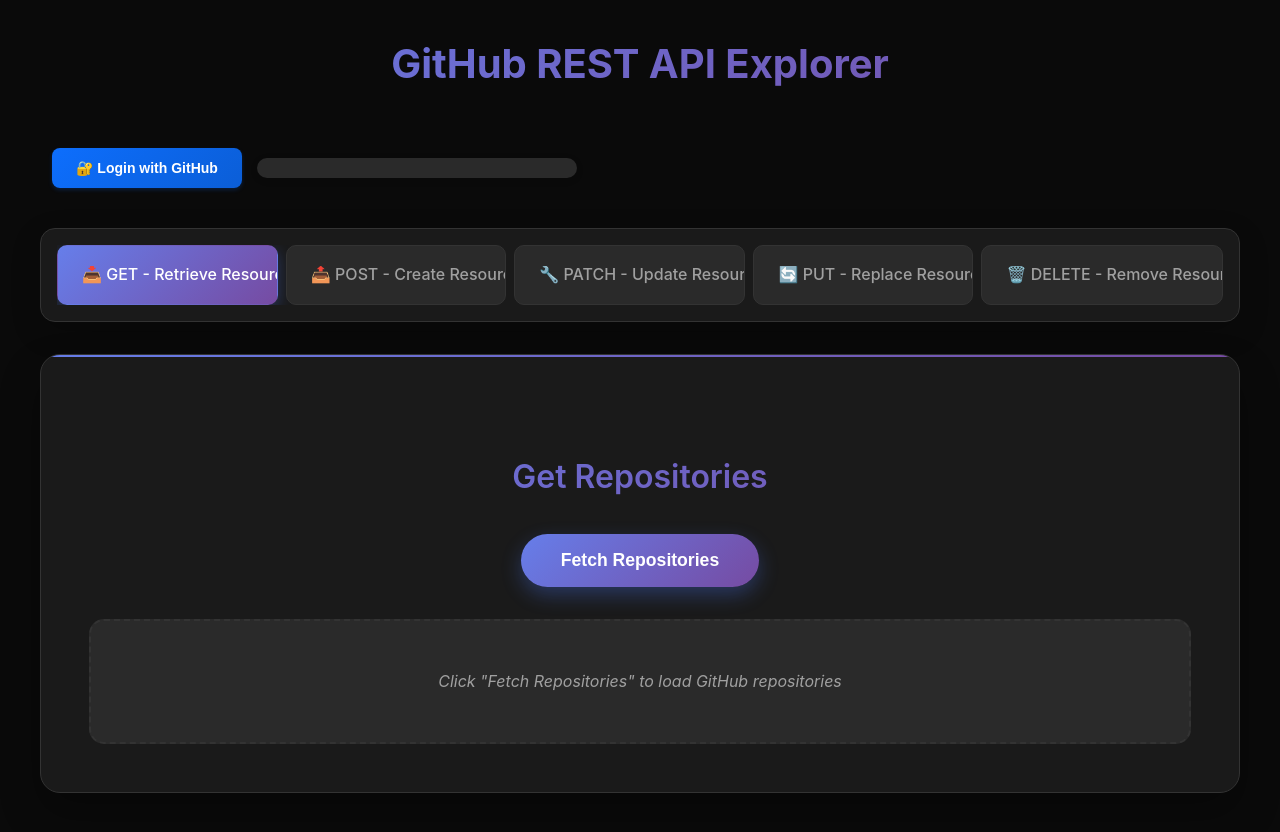
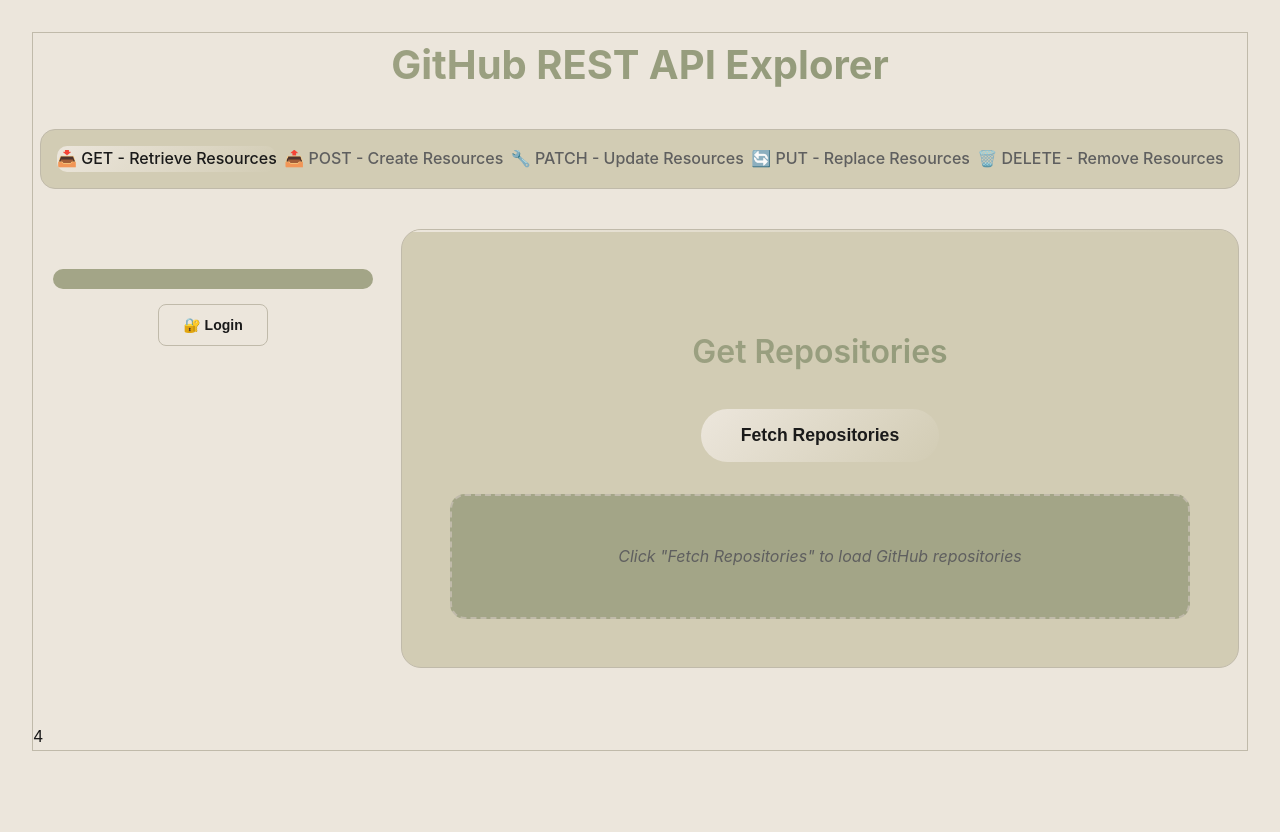
Before and after one commit to ZuhairaTech/github-app-backend, a website: page public/index.html in a window 1280 px wide. After the commit the page ends 800 px from the top, so only its background shows below. Drawn offline with Linux system fonts and the light colour scheme.

Commit message:
make some adjustment into grid

```diff
--- a/public/index.html
+++ b/public/index.html
@@ -5,15 +5,13 @@
     <title>GitHub App - REST API Explorer</title>
     <link rel="stylesheet" href="styles.css"/>
 </head>
+
 <body>
+    <section class="layout">
+        <div class="header">
+            <!-- Navigation -->
             <h1 class="main-title">GitHub REST API Explorer</h1>
-    <div class="auth-container">
-        <button id="loginBtn">🔐 Login with GitHub</button>
-        <button id="logoutBtn" style="display:none;">🚪 Logout</button>
-        <p id="userInfo"></p>
-    </div>
 
-    <!-- Navigation -->
             <div class="nav-container">
                 <div class="nav-tabs">
                     <div class="nav-tab active" data-section="get">📥 GET - Retrieve Resources</div>
@@ -40,7 +38,17 @@
             </script>
                 </div>
             </div>
+        </div>
 
+        <div class="leftSide">
+            <div class="auth-container">
+                <p id="userInfo"></p>
+                <button id="loginBtn">🔐 Login </button>
+                <button id="logoutBtn" style="display:none;">🚪 Logout</button>
+            </div>
+        </div>
+
+        <div class="body">
             <!-- GET Section -->
             <div class="section active" id="get">
                 <h2>Get Repositories</h2>
@@ -212,5 +220,9 @@
                 }
 
             </script>
+        </div>
+
+        <div class="footer">4</div>
+    </section>
 </body>
 </html>
--- a/public/styles.css
+++ b/public/styles.css
@@ -1,19 +1,40 @@
 :root {
-    --primary-bg: #0a0a0a;
-    --secondary-bg: #1a1a1a;
-    --accent-bg: #2a2a2a;
-    --primary-text: #ffffff;
-    --secondary-text: #a0a0a0;
-    --accent-color: #4c7aff;
-    --accent-hover: #3366ff;
-    --border-color: #333333;
-    --gradient-1: linear-gradient(135deg, #667eea 0%, #764ba2 100%);
-    --gradient-2: linear-gradient(135deg, #f093fb 0%, #f5576c 100%);
-    --success-color: #10b981;
-    --warning-color: #f59e0b;
-    --skill-bar-bg: #e2e8f0;
-    --skill-progress-bg: linear-gradient(90deg, #667eea 0%, #764ba2 100%);
+    --primary-bg: #ece6dc; /* Cream - main background */
+    --secondary-bg: #d2ccb4; /* Soft sage - section background */
+    --accent-bg: #a3a587; /* Darker sage - highlights, buttons */
+
+    --primary-text: #1a1a1a; /* Almost black for strong contrast */
+    --secondary-text: #5f5f5f; /* Muted grey for less focus text */
+
+    --accent-color: #a3a587; /* Sage green - buttons, links */
+    --accent-hover: #8c9675; /* Slightly darker sage on hover */
+
+    --border-color: #c0baaa; /* Light taupe for soft borders */
+
+    --success-color: #6b8f71; /* Sage-leaning green */
+    --warning-color: #d4a373; /* Soft brownish-orange for warnings */
+
+    --gradient-1: linear-gradient(135deg, #ece6dc 0%, #d2ccb4 100%);
+    --gradient-2: linear-gradient(135deg, #a3a587 0%, #8c9675 100%);
 }
+
+
+.layout {
+  width: 100%;
+  border: 1px solid var(--border-color);
+  display: grid;
+  grid:
+    "header header header" auto
+    "leftSide body ." 1fr
+    "footer footer footer" auto
+    / auto 1fr auto;
+  gap: 8px;
+}
+
+.header { grid-area: header; }
+.leftSide { grid-area: leftSide; }
+.body { grid-area: body; }
+.footer { grid-area: footer; }
 
 * {
     margin: 0;
@@ -37,7 +58,6 @@
     border-radius: 20px;
     padding: 3rem;
     border: 1px solid var(--border-color);
-    box-shadow: 0 20px 40px rgba(0, 0, 0, 0.3);
     position: relative;
     overflow: hidden;
 }
@@ -57,7 +77,7 @@
     font-weight: 700;
     text-align: center;
     margin-bottom: 2rem;
-    background: var(--gradient-1);
+    background: var(--gradient-2);
     -webkit-background-clip: text;
     -webkit-text-fill-color: transparent;
     background-clip: text;
@@ -67,6 +87,7 @@
 /* Login/Logout Button Styles */
 .auth-container {
     display: flex;
+    flex-direction: column;
     align-items: center;
     gap: 15px;
     margin: 20px 0;
@@ -75,40 +96,34 @@
 }
 
 #loginBtn, #logoutBtn {
-    background: linear-gradient(135deg, #0d6efd 0%, #0b5ed7 100%);
-    color: white;
-    border: none;
+    color: var(--primary-text);
+    background: var(--primary-bg);
+    border: 1px solid var(--border-color);
     padding: 12px 24px;
     border-radius: 8px;
     font-size: 14px;
     font-weight: 600;
     cursor: pointer;
     transition: all 0.3s ease;
-    box-shadow: 0 2px 4px rgba(13, 110, 253, 0.2);
     position: relative;
     overflow: hidden;
 }
 
 #loginBtn:hover, #logoutBtn:hover {
-    background: linear-gradient(135deg, #0b5ed7 0%, #0a58ca 100%);
-    transform: translateY(-2px);
-    box-shadow: 0 4px 8px rgba(13, 110, 253, 0.3);
+    background: var(--accent-hover);
 }
 
 #loginBtn:active, #logoutBtn:active {
     transform: translateY(0);
-    box-shadow: 0 2px 4px rgba(13, 110, 253, 0.2);
 }
 
 /* Logout button specific styling */
 #logoutBtn {
-    background: linear-gradient(135deg, #dc3545 0%, #c82333 100%);
-    box-shadow: 0 2px 4px rgba(220, 53, 69, 0.2);
+    background: var(--accent-hover);
 }
 
 #logoutBtn:hover {
-    background: linear-gradient(135deg, #c82333 0%, #bd2130 100%);
-    box-shadow: 0 4px 8px rgba(220, 53, 69, 0.3);
+    background: var(--warning-color);
 }
 
 /* User info styling */
@@ -120,7 +135,6 @@
     color: #333;
     font-size: 14px;
     border: var(--accent-color);
-    box-shadow: 0 2px 8px rgba(0, 0, 0, 0.08);
     min-width: 320px;
     display: flex;
     flex-direction: row;
@@ -132,13 +146,11 @@
 /* User profile image */
 #userInfo img {
     border: 3px solid #0d6efd;
-    box-shadow: 0 4px 12px rgba(13, 110, 253, 0.2);
-    transition: transform 0.3s ease, box-shadow 0.3s ease;
+    transition: transform 0.3s ease;
 }
 
 #userInfo img:hover {
     transform: scale(1.05);
-    box-shadow: 0 6px 16px rgba(13, 110, 253, 0.3);
 }
 
 /* User info paragraphs */
@@ -308,7 +320,6 @@
     border-radius: 50px;
     cursor: pointer;
     transition: all 0.3s ease;
-    box-shadow: 0 8px 20px rgba(76, 122, 255, 0.3);
     position: relative;
     overflow: hidden;
     min-width: 200px;
@@ -316,16 +327,10 @@
 
 #createIssue {
     background: var(--gradient-2);
-    box-shadow: 0 8px 20px rgba(245, 87, 108, 0.3);
 }
 
 #fetchRepos:hover, #createIssue:hover {
     transform: translateY(-3px);
-    box-shadow: 0 15px 35px rgba(76, 122, 255, 0.4);
-}
-
-#createIssue:hover {
-    box-shadow: 0 15px 35px rgba(245, 87, 108, 0.4);
 }
 
 #fetchRepos:active, #createIssue:active {
@@ -368,7 +373,6 @@
 
 #repoList li:hover {
     transform: translateY(-5px);
-    box-shadow: 0 15px 35px rgba(76, 122, 255, 0.2);
     background: var(--secondary-bg);
     border-color: var(--accent-color);
 }
@@ -421,7 +425,6 @@
 #repoName:focus, #issueTitle:focus, #issueBody:focus {
     outline: none;
     border-color: var(--accent-color);
-    box-shadow: 0 0 0 3px rgba(76, 122, 255, 0.1);
     background: var(--accent-bg);
 }
 
@@ -488,7 +491,6 @@
     border-radius: 15px;
     padding: 1rem;
     border: 1px solid var(--border-color);
-    box-shadow: 0 10px 30px rgba(0, 0, 0, 0.2);
 }
 
 .nav-tabs {
@@ -504,9 +506,8 @@
 }
 
 .nav-tab {
-    padding: 1rem 1.5rem;
-    background: var(--accent-bg);
-    border: 1px solid var(--border-color);
+    /* padding: 1rem 1.5rem; */
+    /* border: 1px solid var(--border-color); */
     border-radius: 10px;
     color: var(--secondary-text);
     cursor: pointer;
@@ -527,23 +528,8 @@
     background: var(--gradient-1);
     color: var(--primary-text);
     border-color: transparent;
-    box-shadow: 0 5px 15px rgba(76, 122, 255, 0.3);
 }
 
-.nav-tab::before {
-    content: '';
-    position: absolute;
-    top: 0;
-    left: -100%;
-    width: 100%;
-    height: 100%;
-    background: linear-gradient(90deg, transparent, rgba(255, 255, 255, 0.1), transparent);
-    transition: left 0.5s;
-}
-
-.nav-tab:hover::before {
-    left: 100%;
-}
 
 /* Section Styles */
 .section {
@@ -554,7 +540,6 @@
     border-radius: 20px;
     padding: 3rem;
     border: 1px solid var(--border-color);
-    box-shadow: 0 20px 40px rgba(0, 0, 0, 0.3);
     position: relative;
     overflow: hidden;
 }
@@ -578,7 +563,7 @@
     font-size: 2rem;
     font-weight: 600;
     margin-bottom: 2rem;
-    background: var(--gradient-1);
+    background: var(--gradient-2);
     -webkit-background-clip: text;
     -webkit-text-fill-color: transparent;
     background-clip: text;
@@ -665,7 +650,6 @@
 .section textarea:focus {
     outline: none;
     border-color: var(--accent-color);
-    box-shadow: 0 0 0 3px rgba(76, 122, 255, 0.1);
     background: var(--accent-bg);
 }
 
```
Lines whose indentation alone changed are shown as unchanged.
